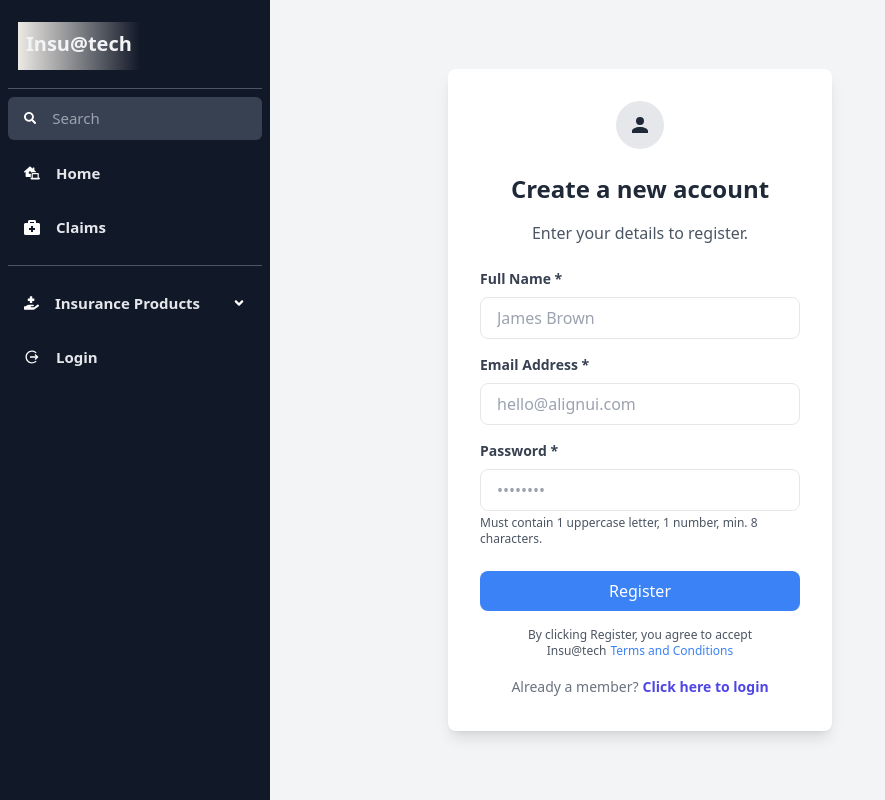
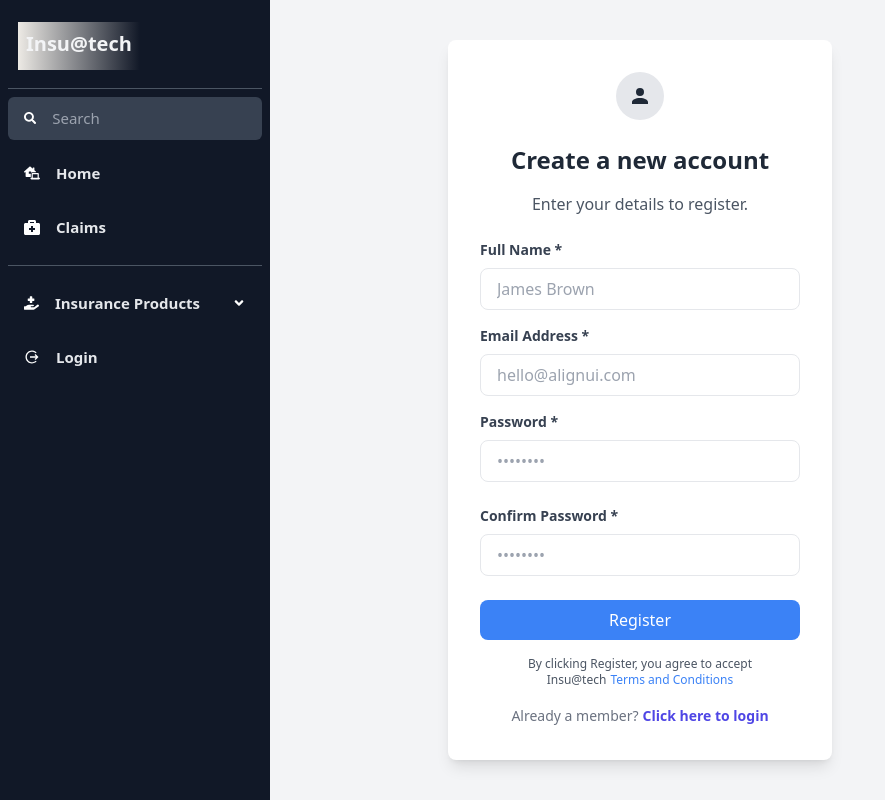
Before and after one commit to KatiyarManish/Insurance-Strapi-React, a React (Vite) app: page /register in a window 1280 px wide. Shown: the whole page, without its empty margins (0-885 px from the left). Built offline with nearby package versions, Linux system fonts and the light colour scheme.

Commit message:
compare 2 form fields using react hook form done

```diff
--- a/src/pages/Register.jsx
+++ b/src/pages/Register.jsx
@@ -2,7 +2,7 @@ import { Link } from "react-router-dom";
 import { useForm } from "react-hook-form";
 
 const Register = () => {
-  const { register, handleSubmit, formState } = useForm();
+  const { register, handleSubmit, formState, getValues } = useForm();
 
   const { errors } = formState;
 
@@ -99,9 +99,27 @@ const Register = () => {
                 {errors.password.message}
               </p>
             )}
-            <p className="text-gray-600 text-xs mt-1">
-              Must contain 1 uppercase letter, 1 number, min. 8 characters.
-            </p>
+          </div>
+          <div className="mb-6">
+            <label className="block text-gray-700 text-sm font-semibold mb-2">
+              Confirm Password *
+            </label>
+            <input
+              type="password"
+              id="confirmpassword"
+              className="form-input w-full px-4 py-2 border rounded-lg text-gray-700 focus:ring-blue-500"
+              placeholder="••••••••"
+              {...register("confirmpassword", {
+                required: "This field is required",
+                validate: (value) =>
+                  value === getValues().password || "Password should ne same",
+              })}
+            />
+            {errors?.confirmpassword?.message && (
+              <p className="p-1 mb-1 text-sm text-red-800 rounded-lg dark:bg-gray-800 dark:text-red-400">
+                {errors.confirmpassword.message}
+              </p>
+            )}
           </div>
           <button
             type="submit"
```
